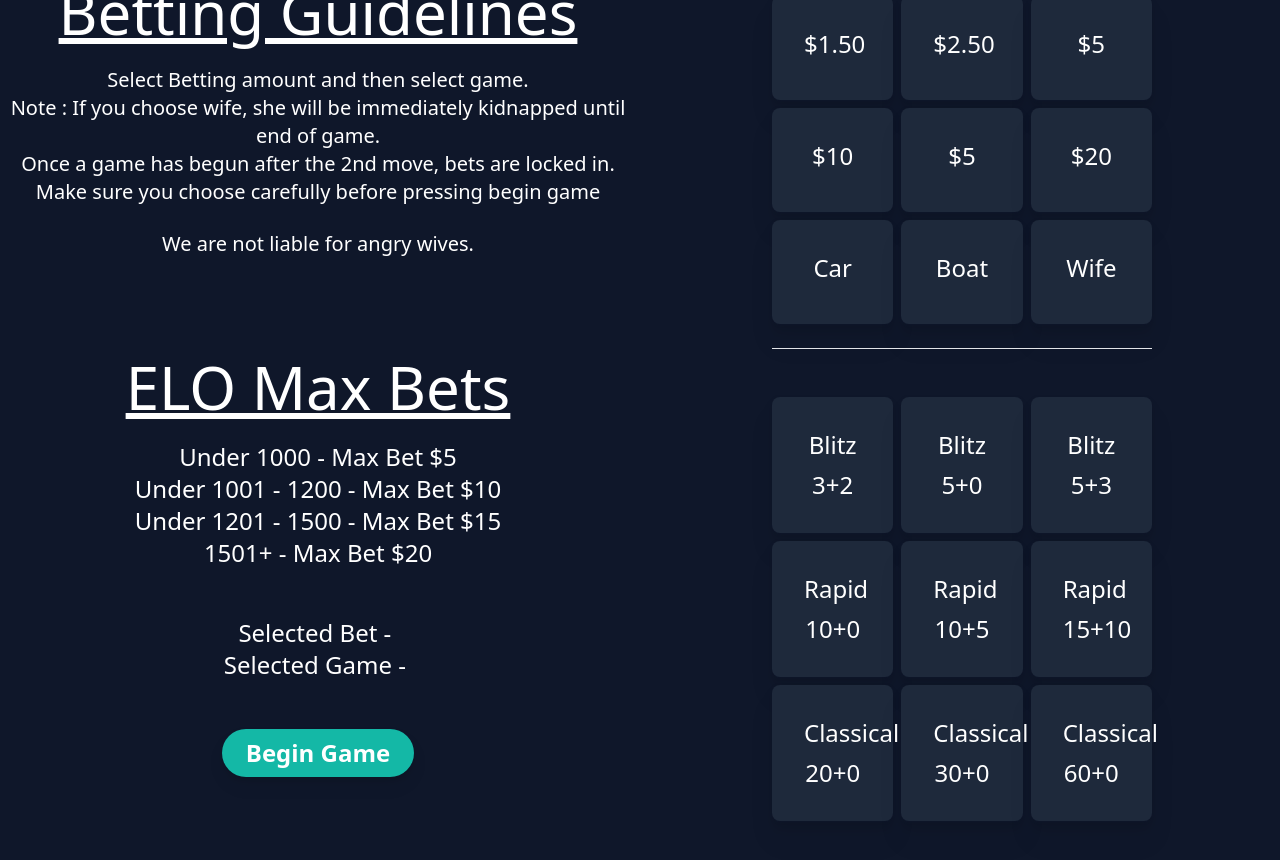
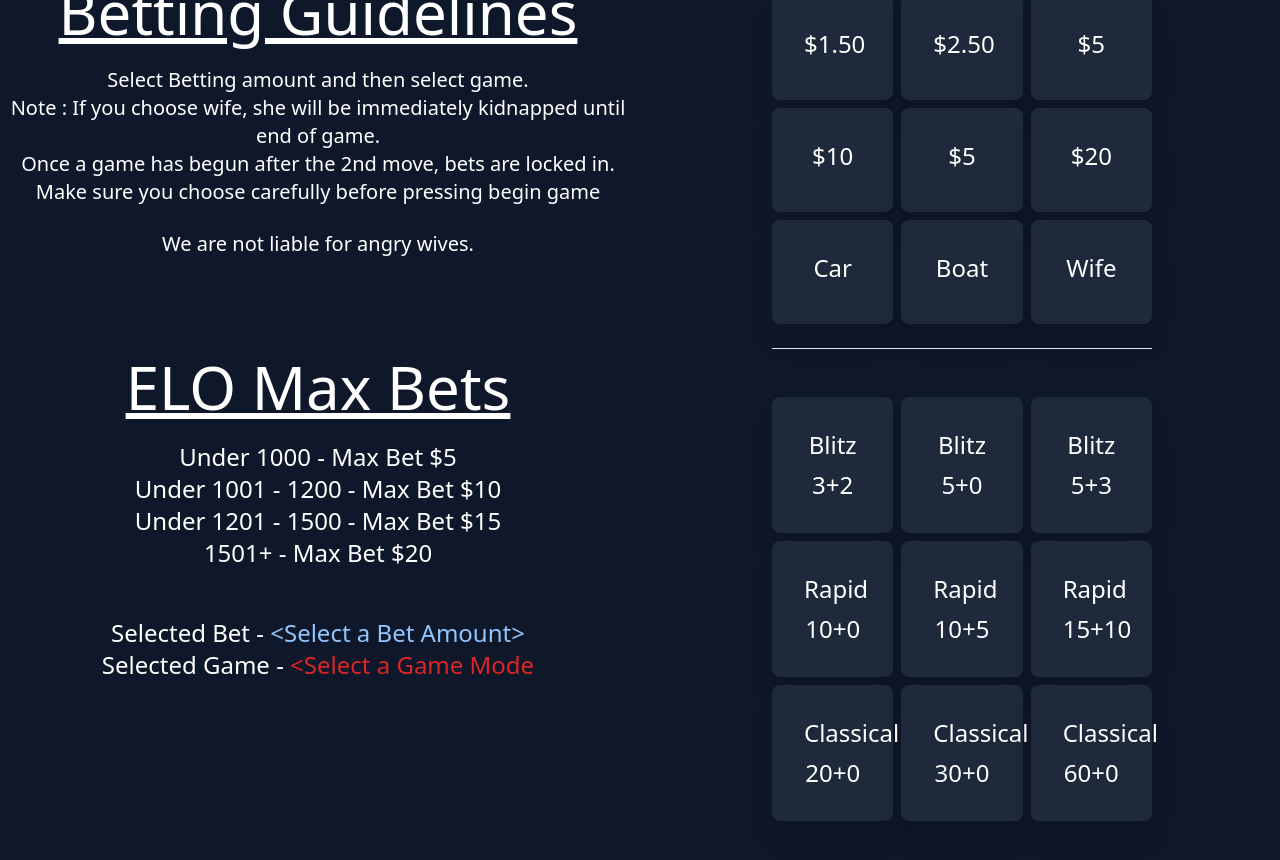
Before and after one commit to Eggysgames/BetChess, a Next.js app: page /gameselect in a window 1280 px wide. Built offline with nearby package versions, Linux system fonts and the light colour scheme.

Commit message:
Button Appear only if !""
Button Appear only if bet and type are not ""

```diff
--- a/pages/gameselect.tsx
+++ b/pages/gameselect.tsx
@@ -6,8 +6,9 @@ const Gameselect = () => {
 
     const [highlightedButton, setHighlightedButton] = useState('');
     const [highlightedButton2, setHighlightedButton2] = useState('');
-    const [textholder, settextholder] = useState('');
-    const [textholder2, settextholder2] = useState('');
+    const [textholder, settextholder] = useState('<Select a Bet Amount>');
+    const [textholder2, settextholder2] = useState('<Select a Game Mode');
+
 
     return(
         <div className="flex justify-center items-center h-screen">
@@ -141,7 +142,11 @@ const Gameselect = () => {
 
         <br></br>
         <br></br>
-        <DefaultButton inserttext="Begin Game" link="/chessgame"/>
+
+        {highlightedButton !== "" && highlightedButton2 !== "" &&(
+            <DefaultButton inserttext="Begin Game" link="/chessgame" />
+        )}
+
     </div>
 
 
```
